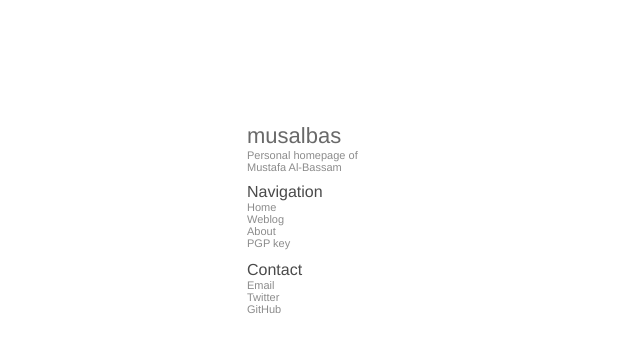
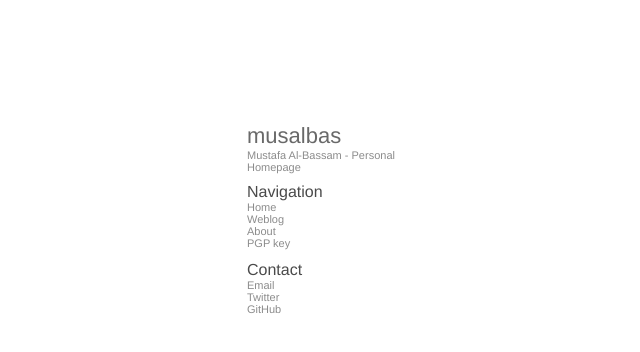
Before and after one commit to musalbas/musalbas.com-old, a Jekyll site: the page built from index.html, in a window 1280 px wide. Shown: the top 352 px of the page, without its empty margins (43-683 px from the left). Built offline with Jekyll 4.4.1, drawn with Linux system fonts in a browser that asks for light colours; Markdown is read by kramdown in place of the engine named in the settings.

```diff
--- a/_config.yml
+++ b/_config.yml
@@ -1,7 +1,7 @@
 name: musalbas
 markdown: redcarpet
 highlighter: true
-about: Personal homepage of Mustafa Al-Bassam
+about: Mustafa Al-Bassam - Personal Homepage
 host: 0.0.0.0
 port: 9083
 urls:
```
